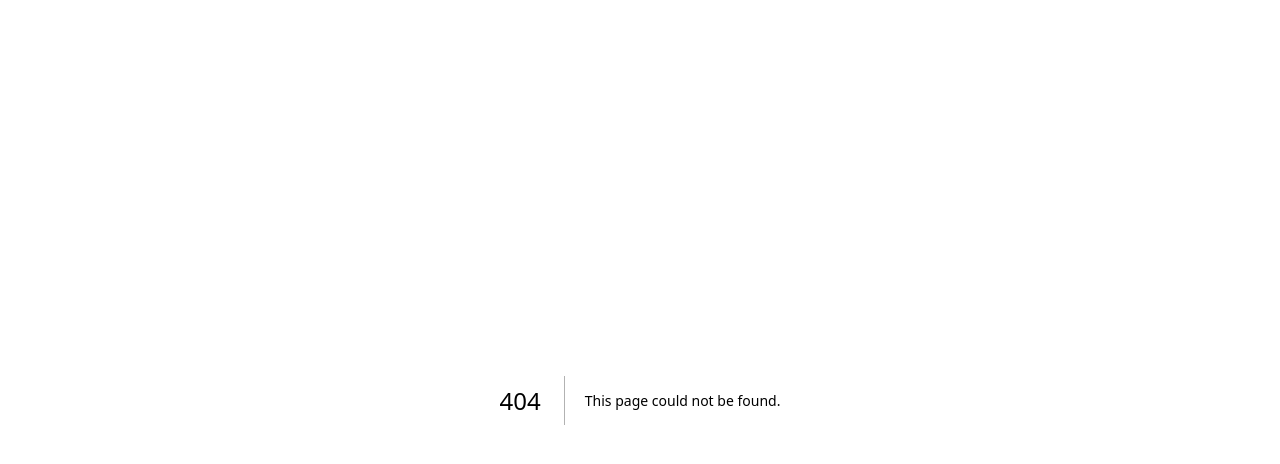
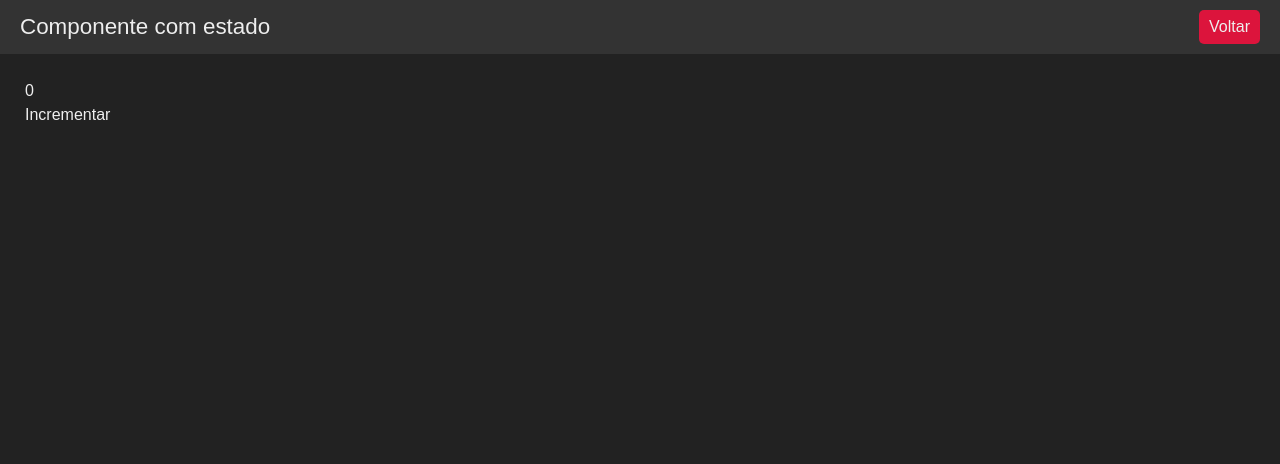
Before and after one commit to tramalho/fundamentos-next, a Next.js app: page /estado in a window 1280 px wide. Before the commit this address had no page. Shown: the top 464 px of the page. Built offline with nearby package versions, Linux system fonts and the light colour scheme.

Commit message:
Componente com estado

```diff
--- /dev/null
+++ b/src/pages/estado.jsx
@@ -0,0 +1,14 @@
+import Layout from "../components/Layout";
+import { useState } from "react";
+
+export default function Estado() {
+    const [numero, setNumero] = useState(0);
+    const incrementar = () => setNumero(numero + 1);
+
+    return (
+        <Layout titulo="Componente com estado">
+            <div>{numero}</div>
+            <button type="button" onClick={incrementar}>Incrementar</button>
+        </Layout>
+    );
+}
--- a/src/pages/index.jsx
+++ b/src/pages/index.jsx
@@ -15,6 +15,7 @@
             <Navegador texto="JSX" destino="/jsx" cor="crimson"/>
             <Navegador texto="Navegação #01" destino="/navegacao" cor="green"/>
             <Navegador texto="Navegação #02" destino="/cliente/sp-02/123" cor="blue"/>
+            <Navegador texto="Com estado" destino="/estado" cor="orange"/>
         </div>
     );
 }
```
